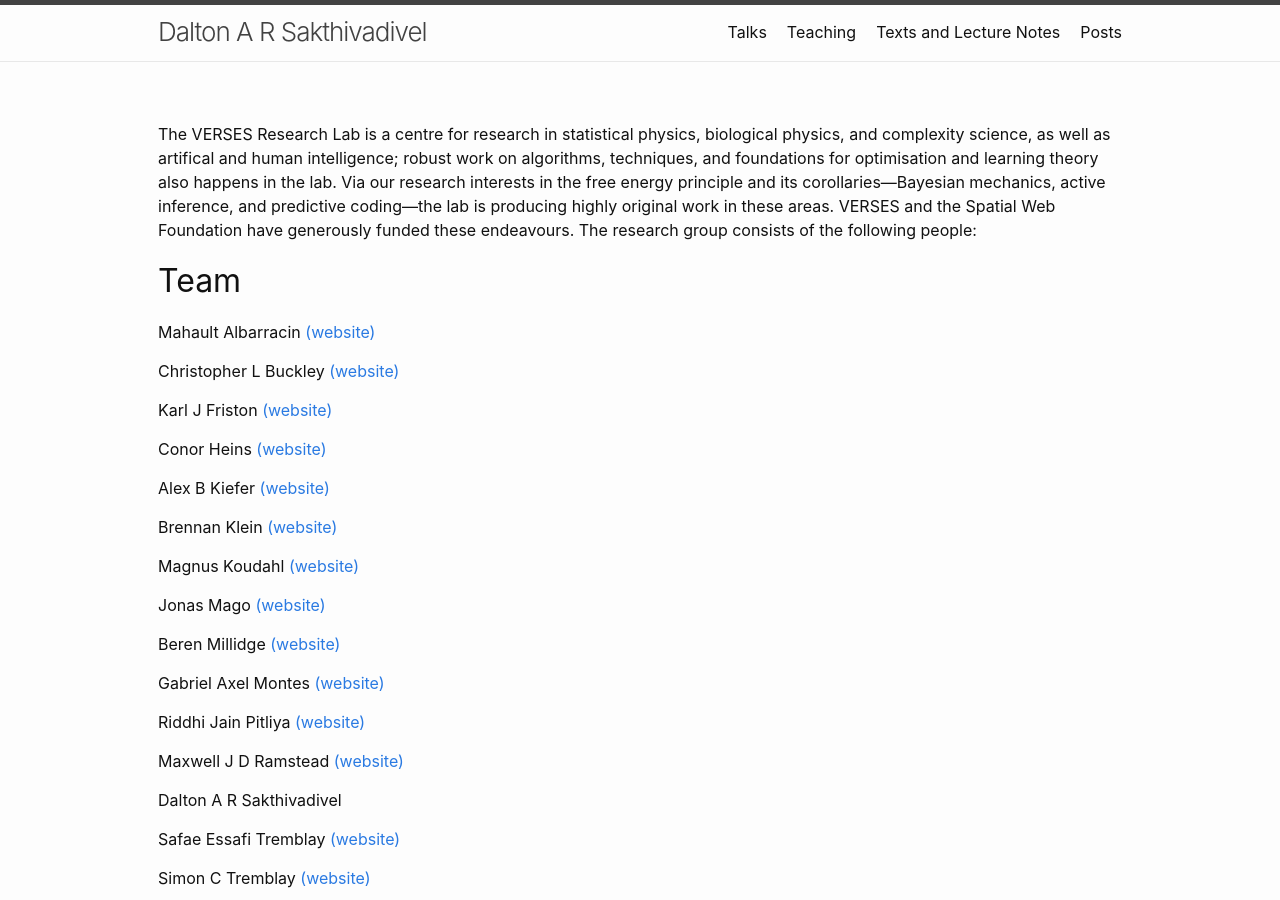
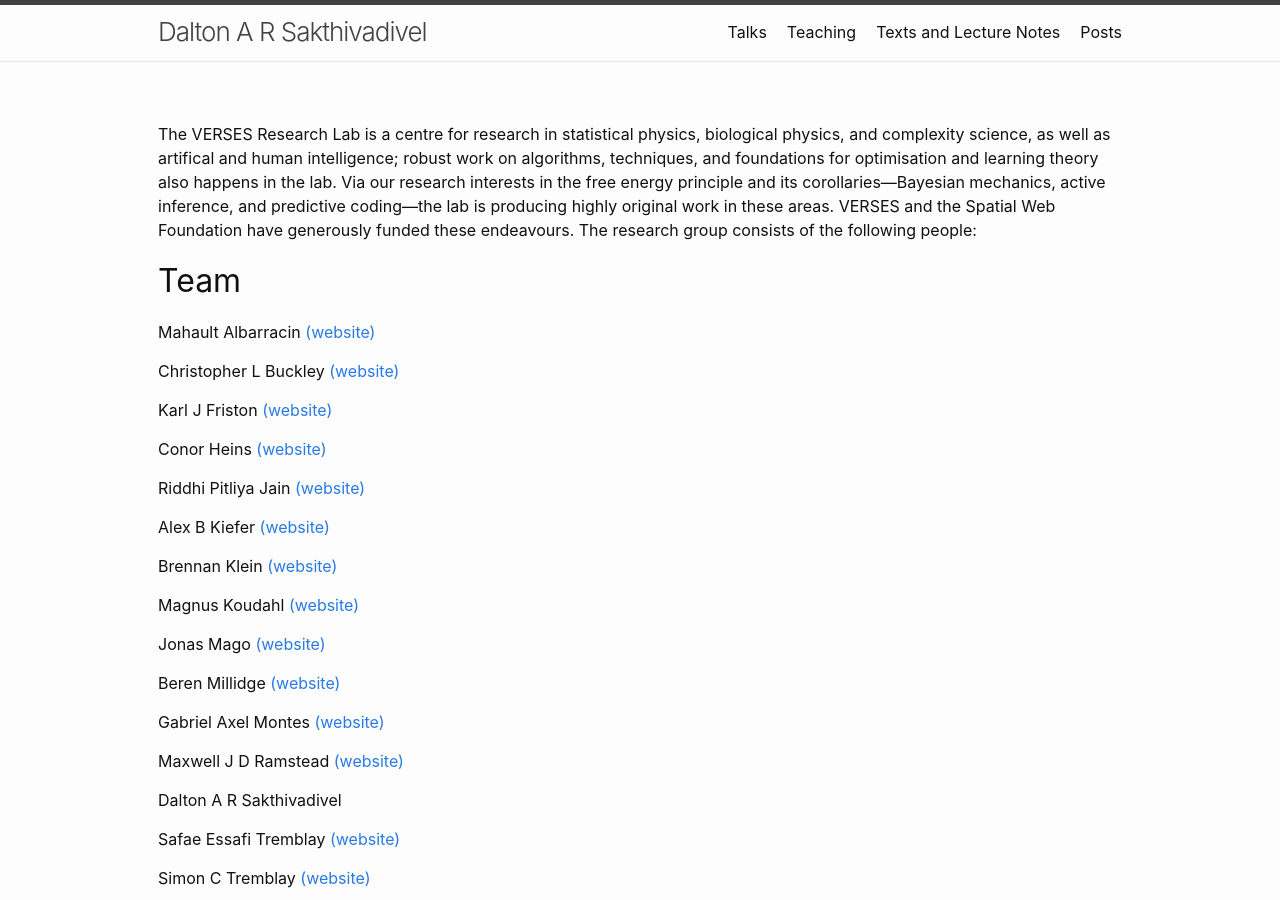
Before and after one commit to DARSakthi/DARSakthi.github.io, a Jekyll site: the page built from verses-lab.markdown, in a window 1280 px wide and 900 px high. Built offline with Jekyll 4.4.1, drawn with Linux system fonts in a browser that asks for light colours; part of the change alters nothing that is shown.

Commit message:
Updated links

```diff
--- a/verses-lab.markdown
+++ b/verses-lab.markdown
@@ -15,6 +15,8 @@ Karl J Friston [(website)](https://scholar.google.co.uk/citations?user=q_4u0aoAA
 
 Conor Heins [(website)](https://www.ab.mpg.de/people/101190)
 
+Riddhi Pitliya Jain [(website)](https://www.linkedin.com/in/riddhi-jain-98092b1b9/)
+
 Alex B Kiefer [(website)](http://alexbkiefer.net)
 
 Brennan Klein [(website)](https://www.jkbrennan.com)
@@ -27,13 +29,11 @@ Beren Millidge [(website)](https://beren.io)
 
 Gabriel Axel Montes [(website)](http://gabrielaxel.com/academic)
 
-Riddhi Jain Pitliya [(website)](https://www.psy.ox.ac.uk/people/jain-riddhi)
-
 Maxwell J D Ramstead [(website)](https://scholar.google.com/citations?hl=en&user=ILpGOMkAAAAJ)
 
 Dalton A R Sakthivadivel
 
-Safae Essafi Tremblay [(website)](https://ca.linkedin.com/in/safae-essafi-tremblay-086b74213)
+Safae Essafi Tremblay [(website)](https://www.researchgate.net/profile/Safae-Essafi-Tremblay-2)
 
 Simon C Tremblay [(website)](https://www.researchgate.net/profile/Simon-Tremblay-2)
 
```
